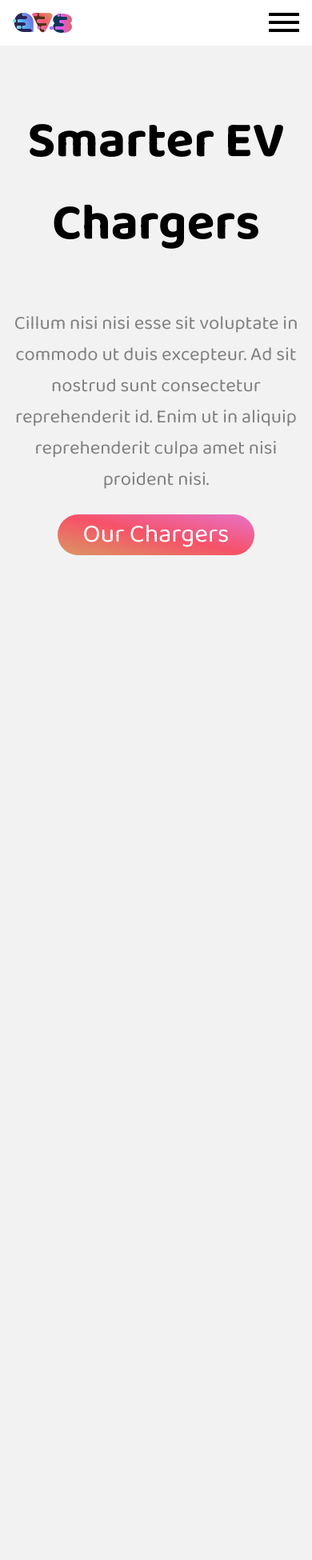
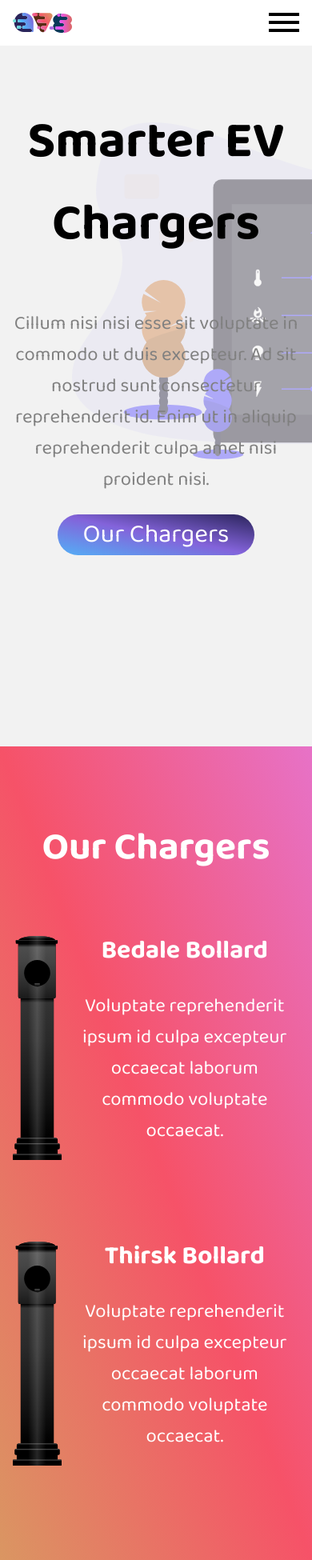
Before and after one commit to ShawnCockburn/ev-charger-website, a plain HTML site: page index.html in a window 390 px wide. Shown: the whole page at 80% size. Before the commit the page ends 844 px from the top, so only its background shows below. Drawn offline with Linux system fonts and the light colour scheme.

Commit message:
Added bollard section and graphic

```diff
--- a/index.html
+++ b/index.html
@@ -18,7 +18,7 @@
           alt="Open Navigation"
         />
         <nav>
-            <img
+          <img
             id="mobile-exit"
             class="mobile-menu-exit"
             src="/img/exit.svg"
@@ -39,6 +39,7 @@
       </div>
     </header>
     <section class="hero">
+      <img class="hero-image" src="/img/smart.svg" alt="hero image" />
       <div class="container">
         <div class="left-col">
           <h1>Smarter EV Chargers</h1>
@@ -47,8 +48,44 @@
             sit nostrud sunt consectetur reprehenderit id. Enim ut in aliquip
             reprehenderit culpa amet nisi proident nisi.
           </p>
-          <a href="#" class="hero-cta gradient-button">Our Chargers</a>
+          <a href="#bollard" class="hero-cta gradient-button">Our Chargers</a>
         </div>
+      </div>
+    </section>
+
+    <section id="bollard" class="bollard">
+      <div class="container">
+          <h2>Our Chargers</h2>
+        <ul>
+          <li>
+            <img
+              src="/img/bolardCharger.svg"
+              alt="Image of bedale bollard charger"
+              class="bollard"
+            />
+            <div class="text">
+              <h3>Bedale Bollard</h3>
+              <p>
+                Voluptate reprehenderit ipsum id culpa excepteur occaecat
+                laborum commodo voluptate occaecat.
+              </p>
+            </div>
+          </li>
+          <li>
+            <img
+              src="/img/bolardCharger.svg"
+              alt="Image of bedale bollard charger"
+              class="bollard"
+            />
+            <div class="text">
+              <h3>Thirsk Bollard</h3>
+              <p>
+                Voluptate reprehenderit ipsum id culpa excepteur occaecat
+                laborum commodo voluptate occaecat.
+              </p>
+            </div>
+          </li>
+        </ul>
       </div>
     </section>
     <script src="/js/index.js"></script>
--- /dev/null
+++ b/styles/parcials/_baseEleiments.scss
@@ -0,0 +1,51 @@
+html {
+  scroll-behavior: smooth;
+}
+
+body {
+  background-color: #f2f2f2;
+  box-sizing: border-box;
+  margin: 0;
+  font-family: "Baloo 2";
+}
+
+h1 {
+  font-size: 4em;
+}
+h2 {
+  font-size: 3em;
+}
+h3 {
+  font-size: 2em;
+}
+p {
+  color: grey;
+  font-size: 1.5em;
+}
+
+section {
+  padding:1em;
+  max-width: 100vw;
+}
+
+.container {
+  max-width: 1500px;
+  margin: auto;
+}
+
+.gradient-button {
+  @include primary-gradient-background();
+  border-radius: 5rem;
+  color: white;
+  font-size: 2rem;
+}
+
+a {
+  color: #444444;
+}
+
+ul {
+  list-style-type: none;
+  margin: 0;
+  padding: 0;
+}
--- /dev/null
+++ b/styles/parcials/_bollardSection.scss
@@ -0,0 +1,33 @@
+section.bollard {
+    @include secondary-gradient-background();
+    color: white;
+    .container{
+        padding: 2em 0;
+        text-align: center;
+        ul{
+            display: grid;
+            grid-template-columns: repeat(auto-fit, minmax(20rem, 1fr));
+            li{
+                display: grid;
+                grid-template-columns: 20% auto;
+                height: 350px;
+                padding: 1em 0;
+                h3 {
+                    margin: .3em 0;
+                }
+                img.bollard{
+                    margin-top: 1em;
+                    height: 80%;
+                    max-height: 350px;
+                }
+                .text {
+                    max-height: fit-content;
+                    p{
+                        color: white;
+                    }
+                }
+            }
+        }
+
+    }
+}
--- a/styles/parcials/_constants.scss
+++ b/styles/parcials/_constants.scss
@@ -1,3 +1,11 @@
-$primary-color: #E772C7;
-$secondary-color: #f65268;
-$tertiary-color: #DA9662;
+$primary-color: #2A245A;
+$secondary-color: #8363DA;
+$tertiary-color: #53AFF6;
+
+$primary-color-1: #E772C7;
+$secondary-color-1: #f65268;
+$tertiary-color-1: #DA9662;
+
+$primary-color-2: #DA6962;
+$secondary-color-2: #ED52F6;
+$tertiary-color-2: #A772E7;
--- /dev/null
+++ b/styles/parcials/_heroSection.scss
@@ -0,0 +1,24 @@
+section.hero {
+  min-height: 600px;
+  height: 100vh;
+  position: relative;
+  overflow: hidden;
+  .container {
+    .left-col {
+      text-align: center;
+      .hero-cta {
+        text-decoration: none;
+        padding: 0 1em;
+      }
+    }
+  }
+  img.hero-image {
+    position: absolute;
+    width: 600px;
+    top: 6em;
+    right: -300px;
+    z-index: -1;
+    color: $primary-color;
+    opacity: 50%;
+  }
+}
--- a/styles/parcials/_mixins.scss
+++ b/styles/parcials/_mixins.scss
@@ -15,3 +15,21 @@
       $tertiary-color
     );
   }
+
+  @mixin secondary-gradient-background {
+    @include three-color-gradient-background(
+      bottom left,
+      $primary-color-1,
+      $secondary-color-1,
+      $tertiary-color-1
+    );
+  }
+
+  @mixin tertiary-gradient-background {
+    @include three-color-gradient-background(
+      bottom left,
+      $primary-color-2,
+      $secondary-color-2,
+      $tertiary-color-2
+    );
+  }
--- /dev/null
+++ b/styles/parcials/_nav.scss
@@ -0,0 +1,59 @@
+header.navbar {
+    background-color: white;
+    padding: 1em;
+    .container {
+      display: flex;
+      justify-content: space-between;
+
+      img.logo {
+        height: 100%;
+      }
+    }
+    .mobile-menu {
+      cursor: pointer;
+      height: 1.5em;
+    }
+  }
+
+nav {
+    display: none;
+  }
+
+nav {
+  position: fixed;
+  z-index: 999;
+  width: 66%;
+  right: 0;
+  top: 0;
+  background-color: #20272e;
+  height: 100vh;
+  padding: 1em;
+
+  ul {
+    margin-top: 5em;
+  }
+  li {
+    a {
+      color: white;
+      text-decoration: none;
+      display: block;
+      padding: 0.5em;
+      font-size: 1.3em;
+      text-align: right;
+
+      &:hover {
+        font-weight: bold;
+      }
+    }
+  }
+}
+
+.mobile-menu-exit {
+  float: right;
+  margin: 0.5em;
+  cursor: pointer;
+}
+
+nav.menu-btn {
+  display: block;
+}
--- a/styles/style.scss
+++ b/styles/style.scss
@@ -1,117 +1,13 @@
 @import url("https://fonts.googleapis.com/css2?family=Baloo+2:wght@400;700&display=swap");
 
 @import "./parcials/constants";
+
 @import "./parcials/mixins";
 
-.container {
-    max-width: 1500px;
-    margin: auto;
-}
+@import "./parcials/baseEleiments";
 
-body {
-  background-color: #f2f2f2;
-  box-sizing: border-box;
-  margin: 0;
-  font-family: "Baloo 2";
-}
+@import "./parcials/nav";
 
-h1 {
-  font-size: 4em;
-}
-p {
-  color: grey;
-  font-size: 1.5em;
-}
+@import "./parcials/heroSection";
 
-section {
-  padding: 1em;
-}
-
-.gradient-button {
-    @include primary-gradient-background();
-    border-radius: 5rem;
-    color: white;
-    font-size: 2rem;
-}
-
-header.navbar {
-  background-color: white;
-  padding: 1em;
-  .container {
-    display: flex;
-    justify-content: space-between;
-
-    img.logo {
-      height: 100%;
-    }
-  }
-  .mobile-menu {
-    cursor: pointer;
-    height: 1.5em;
-  }
-}
-
-nav {
-  display: none;
-}
-
-a {
-  color: #444444;
-}
-
-ul {
-  list-style-type: none;
-  margin: 0;
-  padding: 0;
-}
-
-nav {
-  position: fixed;
-  z-index: 999;
-  width: 66%;
-  right: 0;
-  top: 0;
-  background-color: #20272e;
-  height: 100vh;
-  padding: 1em;
-
-  ul {
-    margin-top: 5em;
-  }
-  li {
-    a {
-      color: white;
-      text-decoration: none;
-      display: block;
-      padding: 0.5em;
-      font-size: 1.3em;
-      text-align: right;
-
-      &:hover {
-        font-weight: bold;
-      }
-    }
-  }
-}
-
-.mobile-menu-exit {
-  float: right;
-  margin: 0.5em;
-  cursor: pointer;
-}
-
-nav.menu-btn {
-  display: block;
-}
-
-section.hero {
-  .container {
-    .left-col {
-      text-align: center;
-      .hero-cta {
-        text-decoration: none;
-        padding: 0 1em;
-      }
-    }
-  }
-}
+@import "./parcials/bollardSection";
```
Also changed, not shown: img/bolardCharger.svg (added), img/smart.svg (added), styles/style.css, 1 other file.
